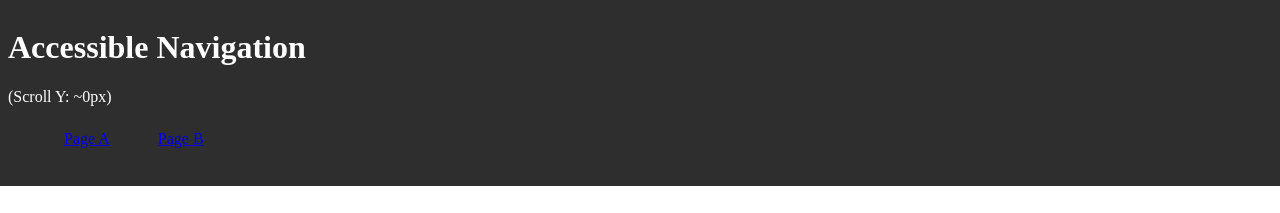
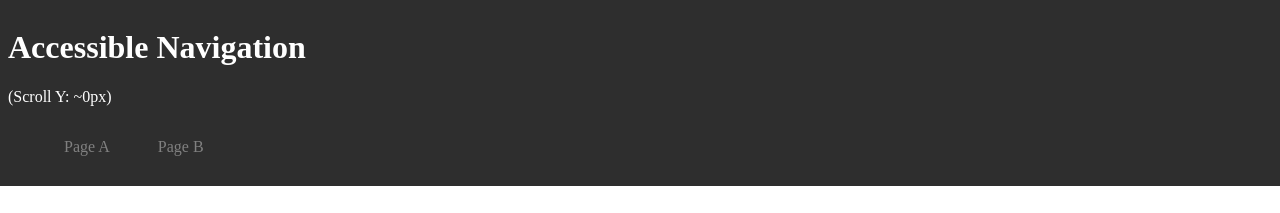
Before and after one commit to danmt/accessible-navigation, an Angular app: page / in a window 1280 px wide. Shown: the top 213 px of the page. Built offline with nearby package versions, Linux system fonts and the light colour scheme.

Commit message:
minor adjustment

```diff
--- a/src/app/app.component.scss
+++ b/src/app/app.component.scss
@@ -11,29 +11,24 @@
   &__nav {
     ul {
       display: flex;
+      margin-top: 2rem;
 
       li {
         list-style-type: none;
-        margin-right: 1rem;
-        padding: 0.5rem 1rem;
-        color: lightgray;
-        cursor: pointer;
 
         a {
+          margin-right: 1rem;
+          padding: 0.5rem 1rem;
+          color: gray;
+          text-decoration: none;
+
           &:visited {
             color: #cfaaff;
           }
 
+          &:hover,
           &:focus {
-            outline: none;
-          }
-        }
-
-        &:focus-within,
-        &:hover {
-          outline: 1px solid white;
-
-          a {
+            outline: 1px solid white;
             color: white;
           }
         }
```
